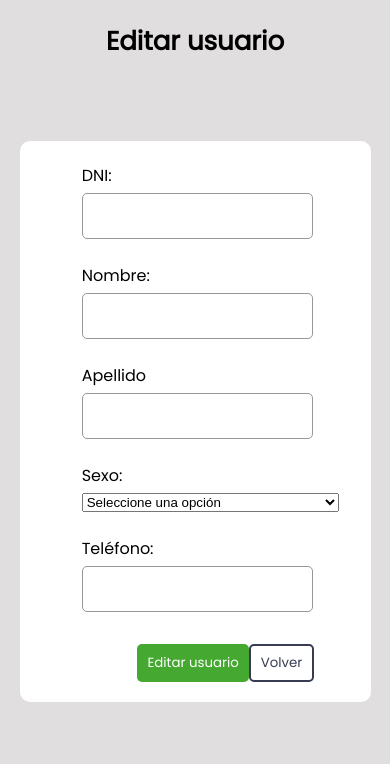
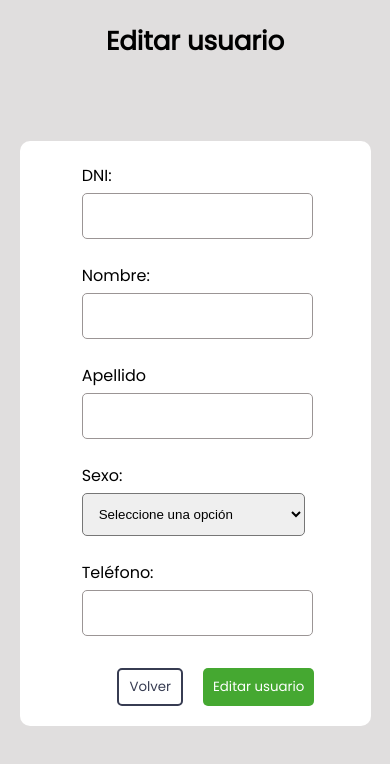
Before and after one commit to misael-github/Challenge-Teco, a React (Create React App) app in the folder front/: page /edit-user/1 in a window 390 px wide. Shown: the top 764 px of the page. Built offline with nearby package versions, Linux system fonts and the light colour scheme; no server answers.

Commit message:
edit css select responsive

```diff
--- a/front/src/components/Form.jsx
+++ b/front/src/components/Form.jsx
@@ -1,7 +1,5 @@
 import { Link, useNavigate } from "react-router-dom";
-import { useForm } from "react-hook-form";
 import "../styles/form.css";
-import Input from "./Input";
 import Button from "./Button";
 import { useState } from "react";
 import uniqid from "uniqid";
@@ -100,7 +98,7 @@ const Form = (props) => {
               }}
             />
           </div>
-          <div className="text-field">
+          <div className="text-field content-select">
             <label className="label-form">Sexo:</label>
             <select
               className="form__select-sex"
--- a/front/src/pages/EditUser.jsx
+++ b/front/src/pages/EditUser.jsx
@@ -145,12 +145,7 @@ const EditUser = () => {
             />
           </div>
           <div className="container-button">
-            <input
-              type="submit"
-              className="btn primary"
-              value="Editar usuario"
-              onClick={editDataUser}
-            />
+
             {/* <Button className="btn primary btn-crear" name="Crear"></Button> */}
             <Link to="/">
               <Button
@@ -158,6 +153,12 @@ const EditUser = () => {
                 name="Volver"
               ></Button>
             </Link>
+            <input
+              type="submit"
+              className="btn primary btn-edit"
+              value="Editar usuario"
+              onClick={editDataUser}
+            />
           </div>
         </form>
       </div>
--- a/front/src/styles/form.css
+++ b/front/src/styles/form.css
@@ -23,6 +23,7 @@
     display: flex;
     flex-direction: column;
     margin: 12px;
+
 }
 .container-button{
     display: flex;
@@ -37,13 +38,18 @@
     width: 90px;
     margin-left: 20px;
 }
+.btn-edit {
+    margin-left: 20px;
+}
 .form__required-data {
     margin-bottom: 0;
     color: red;
     font-size: 14px;
 }
-.form__select-sex{
-    width: 80%;
+select {
+    width: 87%;
     padding: 12px;
     border-radius: 5px;
+
+
 }
```
